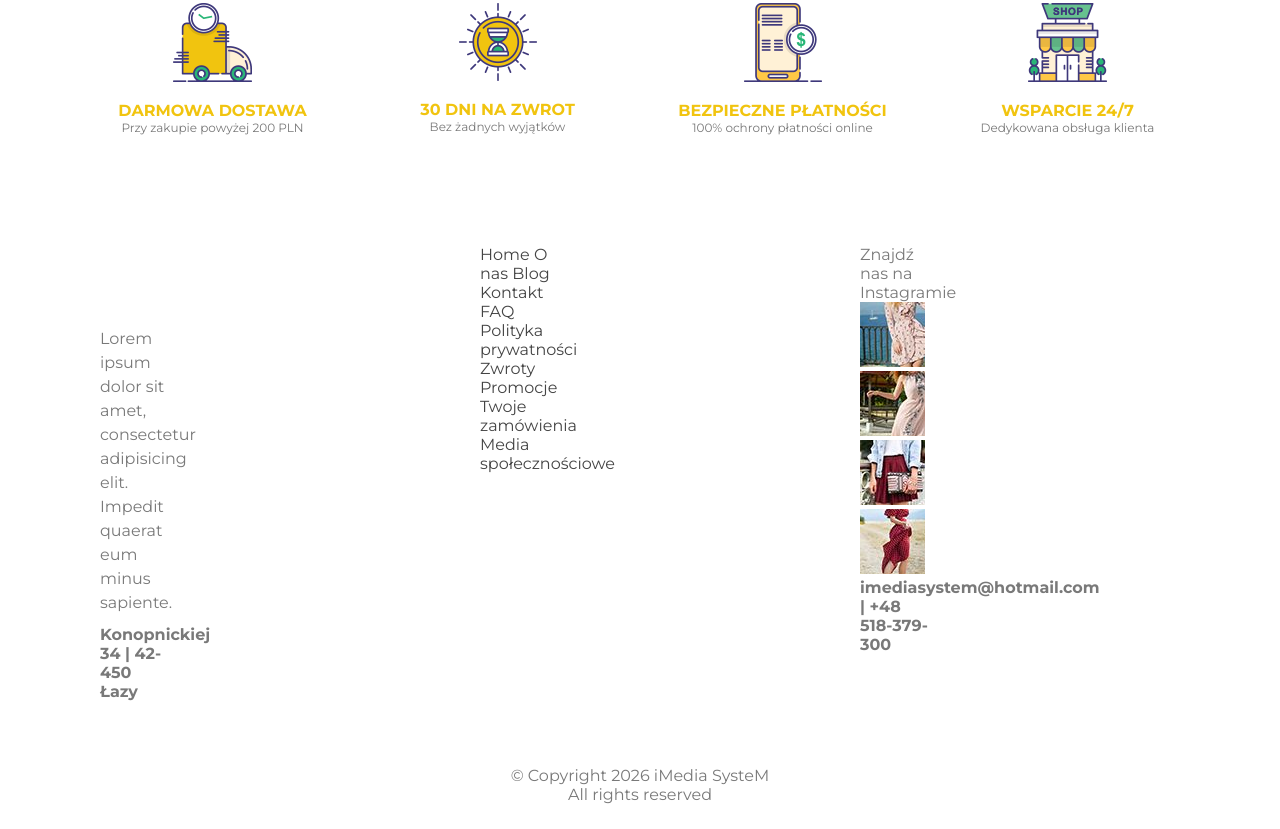
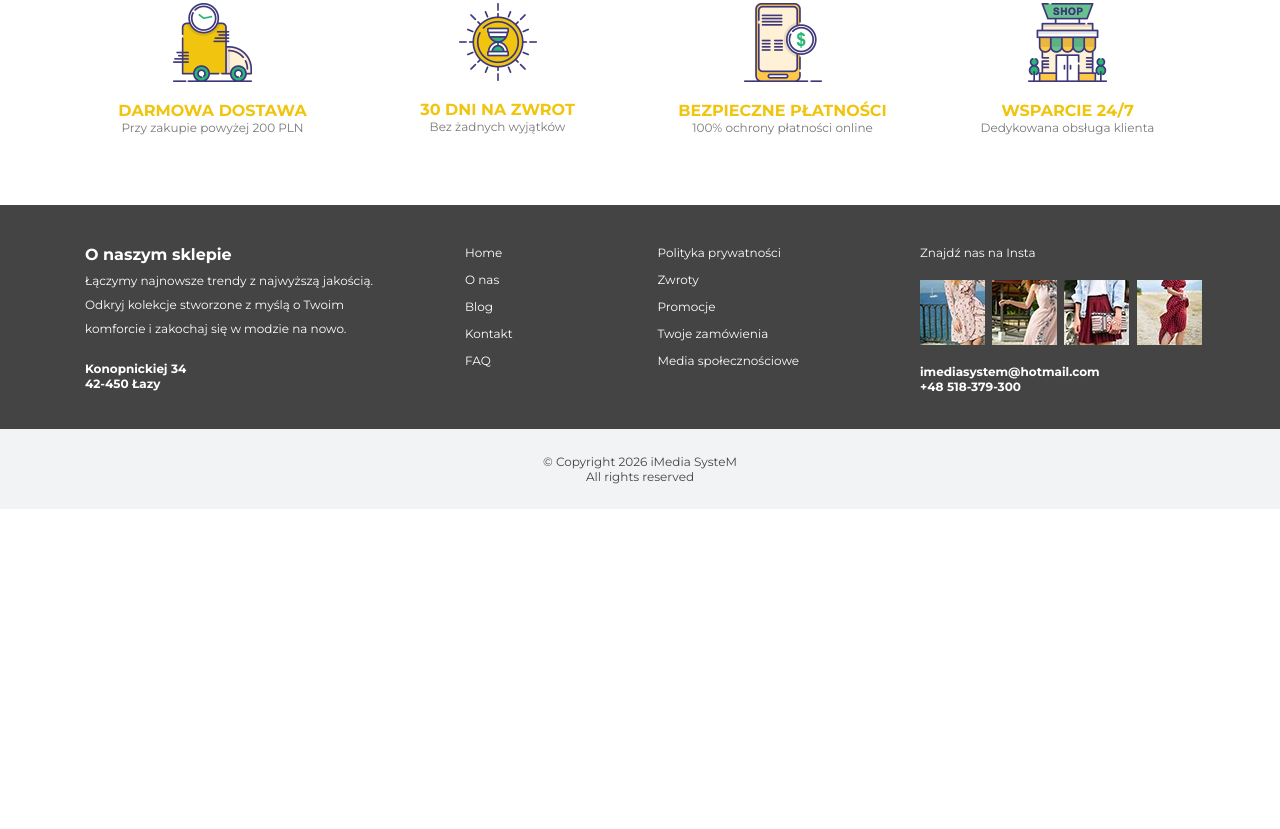
Before and after one commit to imediasystem/Sklep, a website: page index.html in a window 1280 px wide. Shown: the part 2588-3417 px from the top of the page. After the commit the page ends 3097 px from the top, so only its background shows below. Drawn offline with Linux system fonts and the light colour scheme.

Commit message:
Footer Part 2

```diff
--- a/dev-assets/07-templates/_site-footer.scss
+++ b/dev-assets/07-templates/_site-footer.scss
@@ -1,72 +1,79 @@
 .t-site-footer {
-    padding-left: $gutter;
-    padding-right: $gutter;
+    background-color: $gray-very-dark;
 
     & .o-row {
-        padding-bottom: $grid-base * 4;
+        padding-bottom: $grid-base * 1.5;
         padding-top: $grid-base * 4;
     }
 
     &__item {
-        flex-basis: auto;
-        padding-left: $gutter;
+        margin-bottom: $grid-base * 3;
 
-        &:first-child {
-            @include medium-up {
-                width: 25%;
+        @include large-up {
+            margin-bottom: 0;
         }
     }
 
-        &:nth-child(2) {
-            @include medium-up {
-                width: 25%;
+    &__item-last {
+        width: 290px;
+
+        @include large-up {
+            margin-left: $grid-base * 7.5;
         }
     }
 
-        &:nth-child(3) {
-            @include medium-up {
-                width: 25%;
+    &__text {
+        color: $white;
+        display: block;
+        font-size: $font-size-7;
+        margin-bottom: $grid-base * 2;
+    }
+
+    &__link {
+        color: $white;
+        display: block;
+        font-size: $font-size-7;
+        margin-bottom: 12px;
+
+        &:hover {
+            color: $white;
         }
     }
 
-        &:nth-child(4) {
-            @include medium-up {
-                width: 25%;
-            }
-        }
+    &__address {
+        padding-right: $grid-base * 4;
     }
 
-    &__heading {
-        align-items: center;
-        display: flex;
-        height: $grid-base * 6;
+    &__info {
+        line-height: 2;
     }
 
-    &__text-heading {
-        color: $gray-dark;
+    &__links {
+        display: flex;
     }
 
-    &__address {
-        padding-top: $grid-base * 2;
+    &__links-first {
+        width: 55%;
     }
 
-    &__label {
-        display: block;
-        font-size: $font-size-5;
-        margin-bottom: $grid-base * 1;
+    &__links-second {
+        width: 45%;
     }
 
-    &__contact-item {
-        line-height: $line-height-lg;
-        margin-bottom: $grid-base * 2;
+    &__instagrams {
+        margin-bottom: $grid-base * 1.5;
+    }
+
+    &__instagram {
+        margin-right: 3px;
     }
 
     &__copy {
+        background-color: $gray-light;
+        color: $gray-very-dark;
+        font-size: $font-size-7;
         padding-bottom: $grid-base * 2.5;
         padding-top: $grid-base * 2.5;
     }
 
-    &__copy-text {
-        font-size: $font-size-7;
 }
-}
--- a/index.html
+++ b/index.html
@@ -332,7 +332,7 @@
             </div>
         </div>
 
-        <!-- stopka -->
+        <!-- footer -->
         <footer class="t-site-footer">
             <div class="o-container">
                 <div class="o-row">
@@ -340,8 +340,8 @@
                         <div class="t-site-footer__item">
                             <div class="t-site-footer__address">
                                 <h3 class="c-heading c-heading--level3 c-heading--white">O naszym sklepie</h3>
-                                <p class="t-site-footer__text t-site-footer__info">Lorem ipsum dolor sit amet, consectetur adipisicing elit. Impedit quaerat eum minus sapiente.</p>
-                                <span class="t-site-footer__text"><strong>Konopnickiej 34 | 42-450 Łazy</strong></span>
+                                <p class="t-site-footer__text t-site-footer__info">Łączymy najnowsze trendy z najwyższą jakością. Odkryj kolekcje stworzone z myślą o Twoim komforcie i zakochaj się w modzie na nowo.</p>
+                                <span class="t-site-footer__text"><strong>Konopnickiej 34<br>42-450 Łazy</strong></span>
                             </div>
                         </div>
                     </div>
@@ -367,14 +367,14 @@
                     </div>
                     <div class="o-col o-col--md50 o-col--lg33">
                         <div class="t-site-footer__item t-site-footer__item-last">
-                        <span class="t-site-footer__text">Znajdź nas na Instagramie</span>
+                        <span class="t-site-footer__text">Znajdź nas na Insta</span>
                         <div class="t-site-footer__instagrams">
                             <img class="t-site-footer__instagram" src="images/insta-1.jpg" alt="">
                             <img class="t-site-footer__instagram" src="images/insta-2.jpg" alt="">
                             <img class="t-site-footer__instagram" src="images/insta-3.jpg" alt="">
                             <img class="t-site-footer__instagram" src="images/insta-4.jpg" alt="">
                         </div>
-                        <span class="t-site-footer__text"><strong>imediasystem@hotmail.com | +48 518-379-300</strong></span>
+                        <span class="t-site-footer__text"><strong>imediasystem@hotmail.com<br>+48 518-379-300</strong></span>
                         </div>
                     </div>
                 </div>
```
Also changed, not shown: prod-assets/style.css. Lines whose indentation alone changed are shown as unchanged.
